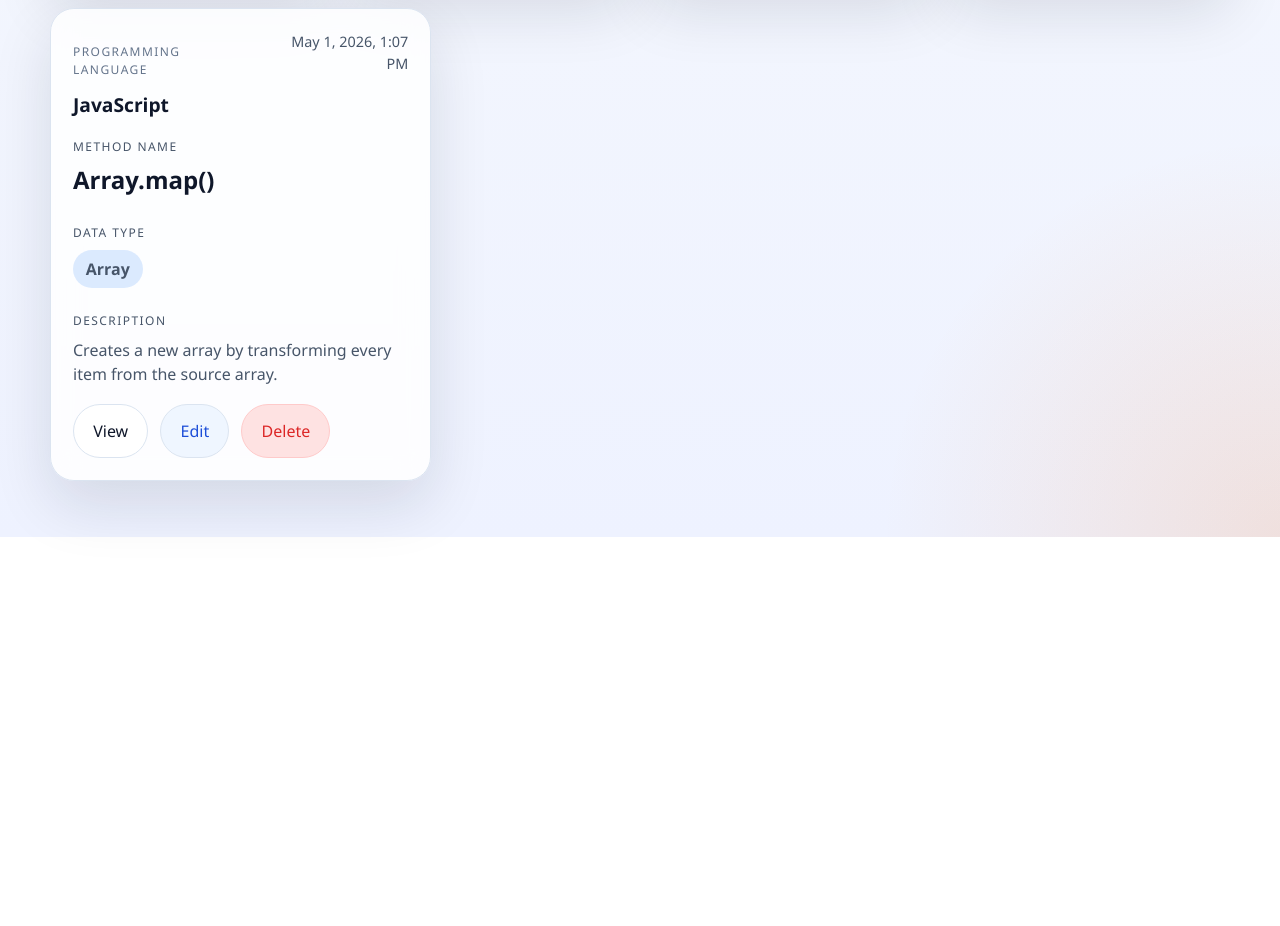
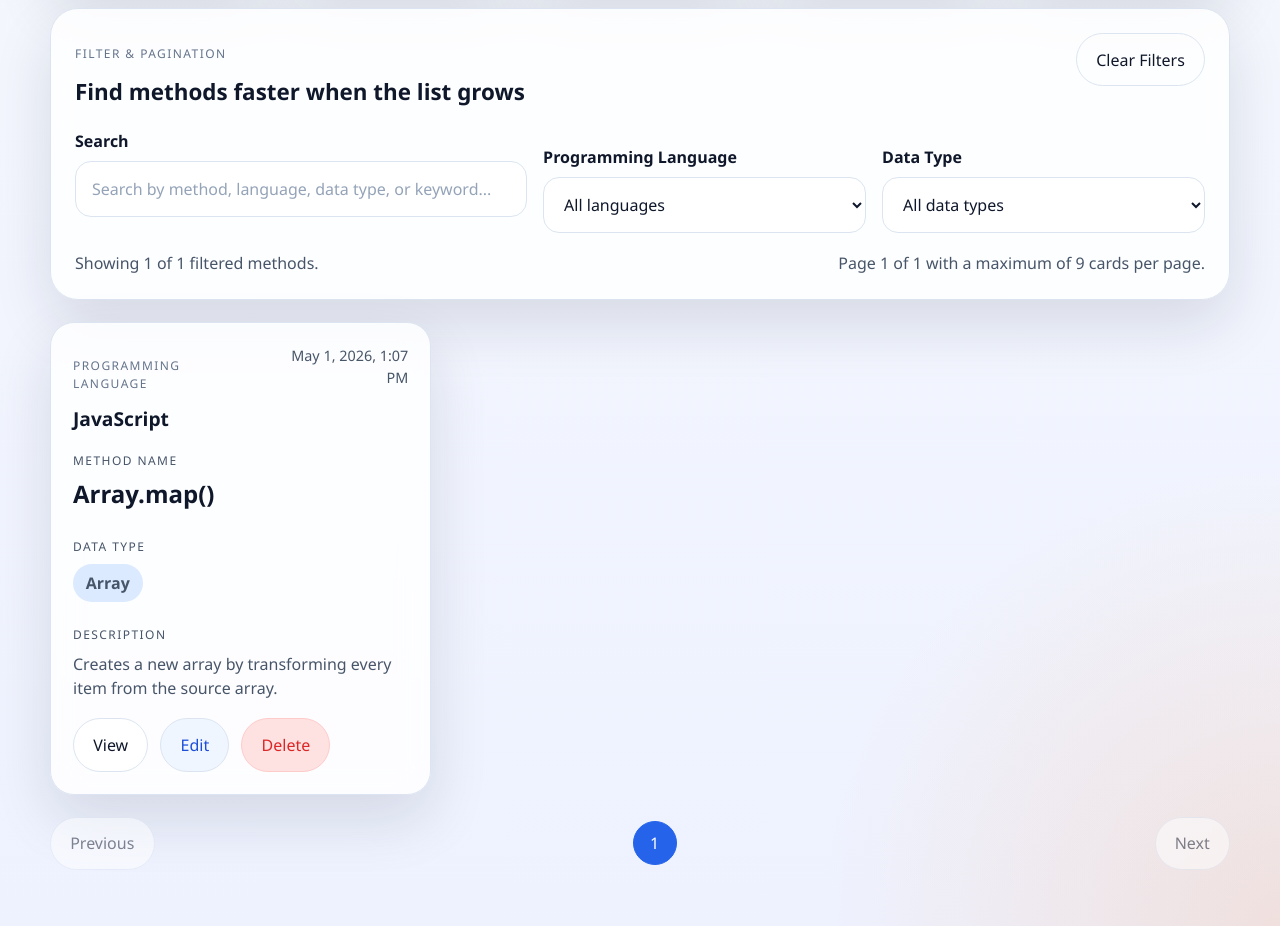
Before and after one commit to rismanasdk/Note-Method, a Svelte app: page / in a window 1280 px wide. Shown: the part 740-1666 px from the top of the page. Before the commit the page ends 1277 px from the top, so only its background shows below. Built offline with nearby package versions, Linux system fonts and the light colour scheme.

Commit message:
feat: add filter

```diff
--- a/src/App.svelte
+++ b/src/App.svelte
@@ -3,6 +3,7 @@
 
   const storageKey = 'method-catatan-items'
   const themeKey = 'method-catatan-theme'
+  const itemsPerPage = 9
 
   const createEmptyForm = () => ({
     programmingLanguage: '',
@@ -74,6 +75,13 @@
   let tableItemId = null
   let detailItem = null
   let tableItem = null
+  let searchQuery = ''
+  let selectedLanguage = 'all'
+  let selectedDataType = 'all'
+  let currentPage = 1
+  let filteredItems = []
+  let paginatedItems = []
+  let totalPages = 1
   let theme = getPreferredTheme()
   let alertState = {
     status: 'info',
@@ -87,6 +95,27 @@
 
   $: detailItem = items.find((item) => item.id === detailItemId) ?? null
   $: tableItem = items.find((item) => item.id === tableItemId) ?? null
+  $: languageOptions = [...new Set(items.map((item) => item.programmingLanguage))].sort()
+  $: dataTypeOptions = [...new Set(items.map((item) => item.dataType))].sort()
+  $: filteredItems = items.filter((item) => {
+    const normalizedQuery = searchQuery.trim().toLowerCase()
+    const matchesQuery =
+      !normalizedQuery ||
+      item.methodName.toLowerCase().includes(normalizedQuery) ||
+      item.programmingLanguage.toLowerCase().includes(normalizedQuery) ||
+      item.dataType.toLowerCase().includes(normalizedQuery) ||
+      item.description.toLowerCase().includes(normalizedQuery) ||
+      item.usage.toLowerCase().includes(normalizedQuery)
+
+    const matchesLanguage =
+      selectedLanguage === 'all' || item.programmingLanguage === selectedLanguage
+    const matchesDataType = selectedDataType === 'all' || item.dataType === selectedDataType
+
+    return matchesQuery && matchesLanguage && matchesDataType
+  })
+  $: totalPages = Math.max(1, Math.ceil(filteredItems.length / itemsPerPage))
+  $: currentPage = Math.min(currentPage, totalPages)
+  $: paginatedItems = filteredItems.slice((currentPage - 1) * itemsPerPage, currentPage * itemsPerPage)
 
   const syncItems = (nextItems) => {
     items = nextItems.map(normalizeItem)
@@ -114,6 +143,21 @@
 
   const toggleTheme = () => {
     applyTheme(theme === 'light' ? 'dark' : 'light')
+  }
+
+  const resetPagination = () => {
+    currentPage = 1
+  }
+
+  const clearFilters = () => {
+    searchQuery = ''
+    selectedLanguage = 'all'
+    selectedDataType = 'all'
+    resetPagination()
+  }
+
+  const goToPage = (page) => {
+    currentPage = page
   }
 
   const clearAlert = () => {
@@ -481,11 +525,64 @@
       <span>Languages</span>
       <strong>{new Set(items.map((item) => item.programmingLanguage)).size}</strong>
     </article>
+    <article class="stats-card">
+      <span>Filtered Results</span>
+      <strong>{filteredItems.length}</strong>
+    </article>
   </section>
 
   {#if items.length}
+    <section class="filter-card">
+      <div class="filter-heading">
+        <div>
+          <p class="eyebrow">Filter & Pagination</p>
+          <h2>Find methods faster when the list grows</h2>
+        </div>
+        <button class="theme-button" type="button" on:click={clearFilters}>Clear Filters</button>
+      </div>
+
+      <div class="filter-grid">
+        <label class="field">
+          <span>Search</span>
+          <input
+            bind:value={searchQuery}
+            type="text"
+            name="searchQuery"
+            placeholder="Search by method, language, data type, or keyword..."
+            on:input={resetPagination}
+          />
+        </label>
+
+        <label class="field">
+          <span>Programming Language</span>
+          <select bind:value={selectedLanguage} name="selectedLanguage" on:change={resetPagination}>
+            <option value="all">All languages</option>
+            {#each languageOptions as language}
+              <option value={language}>{language}</option>
+            {/each}
+          </select>
+        </label>
+
+        <label class="field">
+          <span>Data Type</span>
+          <select bind:value={selectedDataType} name="selectedDataType" on:change={resetPagination}>
+            <option value="all">All data types</option>
+            {#each dataTypeOptions as dataType}
+              <option value={dataType}>{dataType}</option>
+            {/each}
+          </select>
+        </label>
+      </div>
+
+      <div class="pagination-summary">
+        <p>Showing {paginatedItems.length} of {filteredItems.length} filtered methods.</p>
+        <p>Page {currentPage} of {totalPages} with a maximum of 9 cards per page.</p>
+      </div>
+    </section>
+
+    {#if filteredItems.length}
       <section class="cards-grid">
-      {#each items as item}
+        {#each paginatedItems as item}
           <article class="method-card">
             <div
               class="card-surface"
@@ -528,6 +625,47 @@
           </article>
         {/each}
       </section>
+
+      <nav class="pagination-bar" aria-label="Method pagination">
+        <button
+          class="secondary-button"
+          type="button"
+          on:click={() => goToPage(currentPage - 1)}
+          disabled={currentPage === 1}
+        >
+          Previous
+        </button>
+
+        <div class="pagination-pages">
+          {#each Array(totalPages) as _, index}
+            <button
+              class:pagination-button={true}
+              class:pagination-button--active={currentPage === index + 1}
+              type="button"
+              on:click={() => goToPage(index + 1)}
+              aria-current={currentPage === index + 1 ? 'page' : undefined}
+            >
+              {index + 1}
+            </button>
+          {/each}
+        </div>
+
+        <button
+          class="secondary-button"
+          type="button"
+          on:click={() => goToPage(currentPage + 1)}
+          disabled={currentPage === totalPages}
+        >
+          Next
+        </button>
+      </nav>
+    {:else}
+      <section class="empty-card">
+        <h2>No matching methods found</h2>
+        <p>Try changing the search text or reset the filters to see more results.</p>
+        <button class="primary-button" type="button" on:click={clearFilters}>Reset Filters</button>
+      </section>
+    {/if}
   {:else}
     <section class="empty-card">
       <h2>No methods saved yet</h2>
--- a/src/app.css
+++ b/src/app.css
@@ -102,7 +102,8 @@ body {
 
 button,
 input,
-textarea {
+textarea,
+select {
   font: inherit;
 }
 
@@ -112,7 +113,8 @@ button {
 }
 
 input,
-textarea {
+textarea,
+select {
   width: 100%;
   border: 1px solid var(--border);
   background: var(--input-bg);
@@ -131,7 +133,8 @@ textarea::placeholder {
 }
 
 input:focus,
-textarea:focus {
+textarea:focus,
+select:focus {
   outline: none;
   border-color: var(--primary);
   box-shadow: 0 0 0 4px var(--focus-ring);
@@ -157,6 +160,7 @@ textarea {
 .stats-card,
 .method-card,
 .empty-card,
+.filter-card,
 .chakra-alert,
 .modal-card {
   border: 1px solid var(--border);
@@ -230,6 +234,45 @@ textarea {
   grid-template-columns: repeat(auto-fit, minmax(220px, 1fr));
   gap: 16px;
   margin-top: 20px;
+}
+
+.filter-card {
+  margin-top: 22px;
+  border-radius: 28px;
+  padding: 24px;
+}
+
+.filter-heading {
+  display: flex;
+  justify-content: space-between;
+  gap: 16px;
+  align-items: flex-start;
+}
+
+.filter-heading h2 {
+  margin: 4px 0 0;
+  color: var(--text-main);
+  font-size: 1.4rem;
+}
+
+.filter-grid {
+  display: grid;
+  grid-template-columns: 1.4fr 1fr 1fr;
+  gap: 16px;
+  margin-top: 20px;
+}
+
+.pagination-summary {
+  display: flex;
+  justify-content: space-between;
+  gap: 12px;
+  flex-wrap: wrap;
+  margin-top: 18px;
+}
+
+.pagination-summary p {
+  margin: 0;
+  color: var(--text-soft);
 }
 
 .stats-card {
@@ -390,6 +433,13 @@ textarea {
 .theme-button {
   background: transparent;
   color: var(--text-main);
+}
+
+.secondary-button:disabled,
+.pagination-button:disabled {
+  opacity: 0.5;
+  cursor: not-allowed;
+  transform: none;
 }
 
 .chakra-alert {
@@ -610,9 +660,43 @@ textarea {
   white-space: pre-line;
 }
 
+.pagination-bar {
+  display: flex;
+  justify-content: space-between;
+  align-items: center;
+  gap: 16px;
+  margin-top: 22px;
+}
+
+.pagination-pages {
+  display: flex;
+  flex-wrap: wrap;
+  justify-content: center;
+  gap: 10px;
+}
+
+.pagination-button {
+  min-width: 44px;
+  height: 44px;
+  border-radius: 999px;
+  border: 1px solid var(--border);
+  background: var(--surface-strong);
+  color: var(--text-main);
+}
+
+.pagination-button--active {
+  background: var(--primary);
+  border-color: var(--primary);
+  color: #ffffff;
+}
+
 @media (max-width: 860px) {
   .hero-card,
   .stats-grid {
+    grid-template-columns: 1fr;
+  }
+
+  .filter-grid {
     grid-template-columns: 1fr;
   }
 
@@ -639,6 +723,7 @@ textarea {
   .stats-card,
   .method-card,
   .empty-card,
+  .filter-card,
   .modal-card {
     padding: 18px;
     border-radius: 22px;
@@ -646,7 +731,9 @@ textarea {
 
   .card-top,
   .modal-header,
-  .chakra-alert {
+  .chakra-alert,
+  .filter-heading,
+  .pagination-bar {
     grid-template-columns: 1fr;
     flex-direction: column;
   }
@@ -665,7 +752,8 @@ textarea {
 
   .hero-actions,
   .card-actions,
-  .modal-actions {
+  .modal-actions,
+  .pagination-pages {
     width: 100%;
   }
 
@@ -673,7 +761,8 @@ textarea {
   .secondary-button,
   .ghost-button,
   .danger-button,
-  .theme-button {
+  .theme-button,
+  .pagination-button {
     width: 100%;
     justify-content: center;
   }
```
Lines whose indentation alone changed are shown as unchanged.
